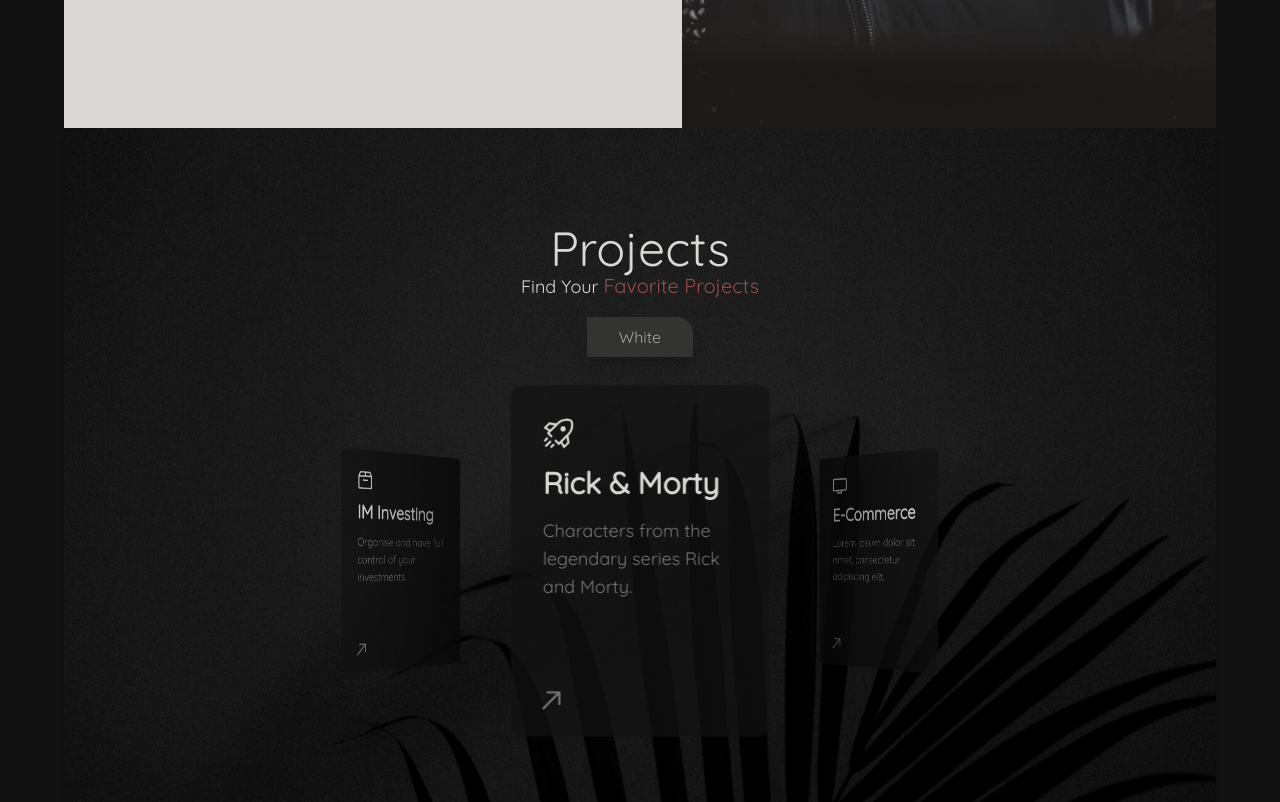
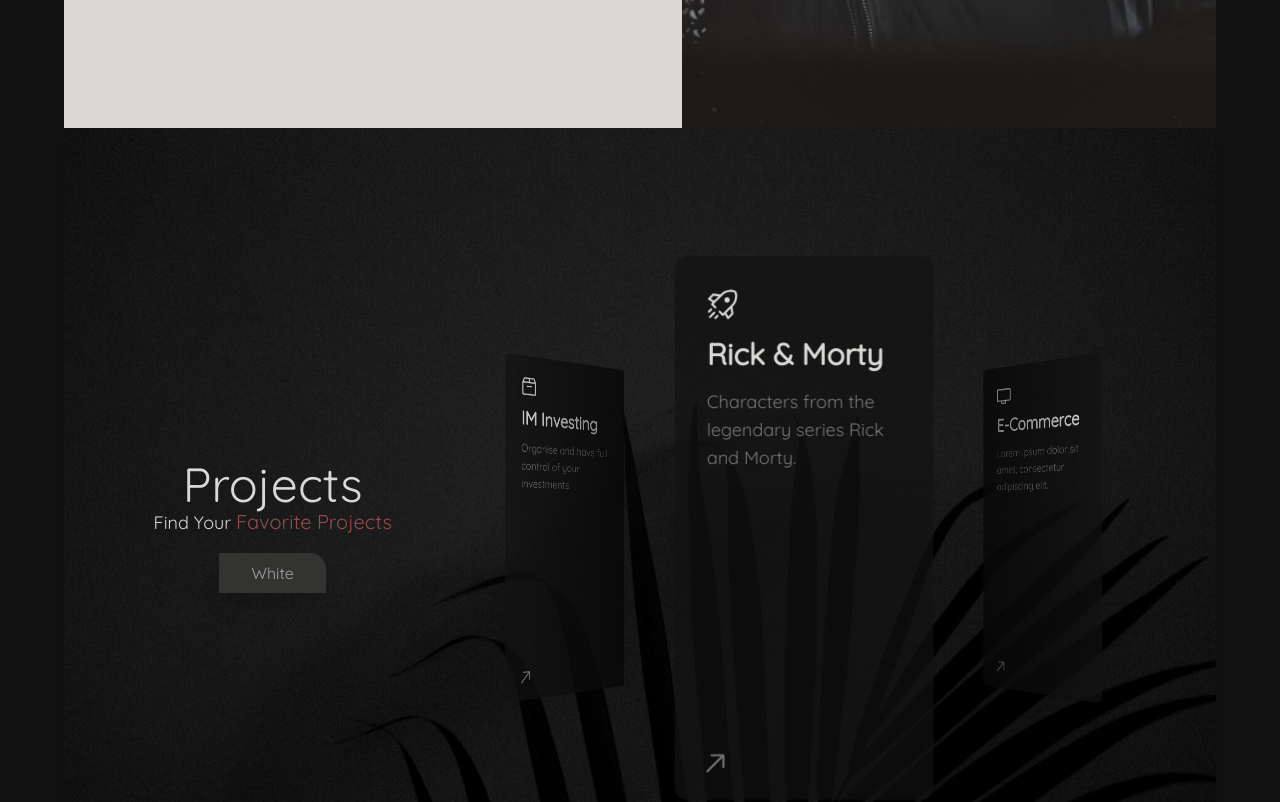
Before and after one commit to Deenk22/PortFolio, a React (Vite) app: page / in a window 1280 px wide. Shown: the part 800-1602 px from the top of the page. Built offline with nearby package versions, Linux system fonts and the light colour scheme.

Commit message:
New Design - Carrousel

```diff
--- a/src/components/Carrousel/Carrousel.jsx
+++ b/src/components/Carrousel/Carrousel.jsx
@@ -1,14 +1,19 @@
-import {Swiper, SwiperSlide} from "swiper/react";
-import "swiper/css";
-import "swiper/css/navigation";
-import "swiper/css/pagination";
-import "swiper/css/autoplay";
-import "swiper/css/effect-coverflow";
-import {Autoplay, EffectCoverflow, FreeMode, Pagination} from "swiper/modules";
-import {useState} from "react";
-import {Link} from "react-router-dom";
-import {projects} from "../../constants";
-import {RxArrowTopRight} from "react-icons/rx";
+import { Swiper, SwiperSlide } from 'swiper/react';
+import 'swiper/css';
+import 'swiper/css/navigation';
+import 'swiper/css/pagination';
+import 'swiper/css/autoplay';
+import 'swiper/css/effect-coverflow';
+import {
+  Autoplay,
+  EffectCoverflow,
+  FreeMode,
+  Pagination,
+} from 'swiper/modules';
+import { useState } from 'react';
+import { Link } from 'react-router-dom';
+import { projects } from '../../constants';
+import { RxArrowTopRight } from 'react-icons/rx';
 
 export default function Carrousel() {
   const [isActive, setIsActive] = useState(false);
@@ -18,22 +23,22 @@ export default function Carrousel() {
   };
 
   return (
-    <div className="grid place-content-center">
-      <div className="flex flex-col justify-center items-center mt-[12vh] mb-6">
+    <div className="flex flex-row justify-evenly items-center">
+      <div className="flex flex-col justify-center items-center">
         <h1 className="text-white-section1 text-5xl font-main">Projects</h1>
         <p className="text-white-section1 text-lg font-main">
-          Find Your{" "}
+          Find Your{' '}
           <span className="text-hover-font text-xl">Favorite Projects</span>
         </p>
         <button className="button" onClick={toggleChangeColor}>
-          {isActive ? "Black" : "White"}
+          {isActive ? 'Black' : 'White'}
         </button>
       </div>
       <Swiper
         modules={[FreeMode, Pagination, Autoplay, EffectCoverflow]}
         centeredSlides={true}
-        slidesPerView={"auto"}
-        effect={"coverflow"}
+        slidesPerView={'auto'}
+        effect={'coverflow'}
         grabCursor={true}
         coverflowEffect={{
           rotate: 18,
@@ -68,8 +73,8 @@ export default function Carrousel() {
           },
         }}
         freeMode={true}
-        autoplay={{delay: 3000}}
-        className="max-w-[100%] lg:max-w-[56%]"
+        autoplay={{ delay: 3000 }}
+        className="max-w-[100%] lg:max-w-[56%] h-screen py-32 mx-0"
       >
         {projects.map((item) => {
           return (
@@ -78,23 +83,23 @@ export default function Carrousel() {
                 <div
                   className={
                     isActive
-                      ? "absolute inset-0 bg-white-section1 opacity-70 rounded-xl transition-all duration-300"
-                      : "absolute inset-0 bg-black-deenk opacity-70 rounded-xl transition-all duration-300"
+                      ? 'absolute inset-0 bg-white-section1 opacity-70 rounded-xl transition-all duration-300'
+                      : 'absolute inset-0 bg-black-deenk opacity-70 rounded-xl transition-all duration-300'
                   }
                 />
                 <div className="relative flex flex-col gap-4">
                   <item.icon
                     className={
                       isActive
-                        ? "text-black-font w-[32px] h-[32px]"
-                        : "text-white-section1 w-[32px] h-[32px]"
+                        ? 'text-black-font w-[32px] h-[32px]'
+                        : 'text-white-section1 w-[32px] h-[32px]'
                     }
                   />
                   <h1
                     className={
                       isActive
-                        ? "text-lg md:text-3xl font-main text-black-font"
-                        : "text-lg md:text-3xl font-main text-white-section1"
+                        ? 'text-lg md:text-3xl font-main text-black-font'
+                        : 'text-lg md:text-3xl font-main text-white-section1'
                     }
                   >
                     <strong>{item.title}</strong>
@@ -102,8 +107,8 @@ export default function Carrousel() {
                   <p
                     className={
                       isActive
-                        ? "text-base md:text-lg font-main text-black-deenk max-w-[50%] sm:max-w-[60%] md:max-w-[70%] lg:max-w-[80%]"
-                        : "text-base md:text-lg font-main text-white-section1 opacity-50 max-w-[50%] sm:max-w-[60%] md:max-w-[70%] lg:max-w-[80%] xl:max-w-[100%]"
+                        ? 'text-base md:text-lg font-main text-black-deenk max-w-[50%] sm:max-w-[60%] md:max-w-[70%] lg:max-w-[80%]'
+                        : 'text-base md:text-lg font-main text-white-section1 opacity-50 max-w-[50%] sm:max-w-[60%] md:max-w-[70%] lg:max-w-[80%] xl:max-w-[100%]'
                     }
                   >
                     {item.content}
@@ -112,7 +117,7 @@ export default function Carrousel() {
                 <div>
                   <Link to={`projectdetails/${item.id}`}>
                     <RxArrowTopRight
-                      size={"2em"}
+                      size={'2em'}
                       className="absolute bottom-5 left-3 xl:left-6 text-white-section1 opacity-50"
                     />
                   </Link>
```
